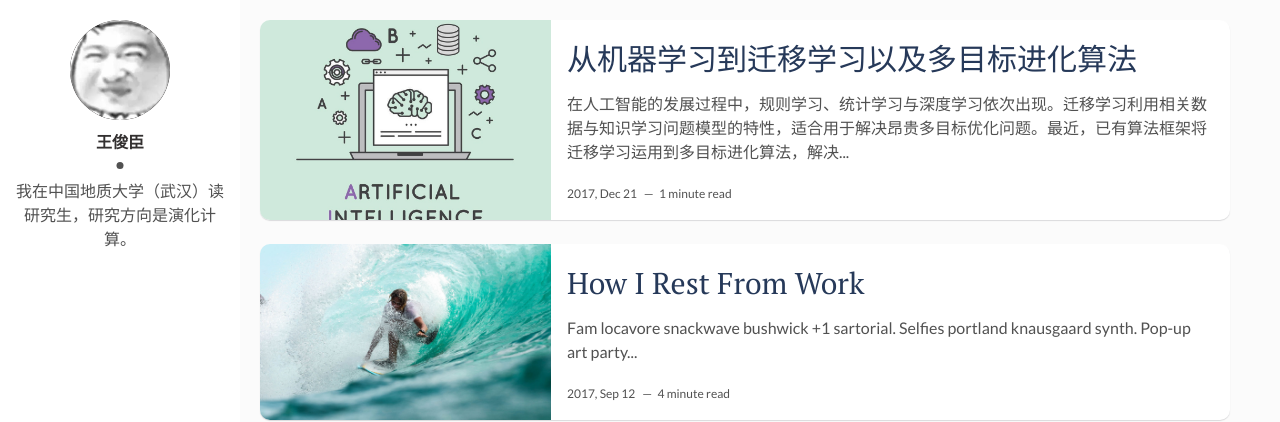
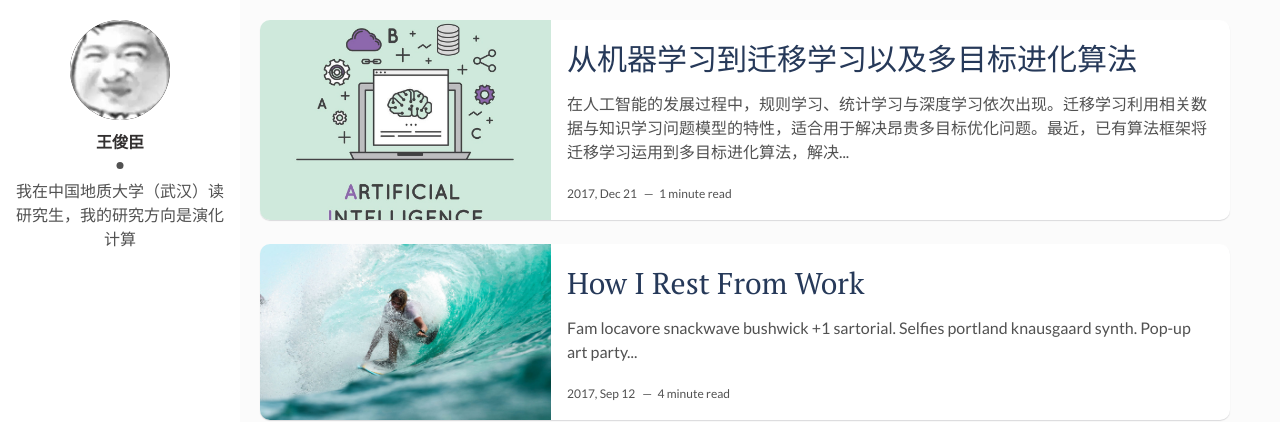
Before and after one commit to WangJunChen567/WangJunChen567.github.io, a Jekyll site: the page built from index.html, in a window 1280 px wide. Shown: the top 422 px of the page. Built offline with Jekyll 4.4.1, drawn with Linux system fonts in a browser that asks for light colours; the list of posts is cut into pages by our own code.

Commit message:
little update

```diff
--- a/_config.yml
+++ b/_config.yml
@@ -11,12 +11,12 @@
 # Author Settings
 author: 王俊臣 # add your name
 author-img: profile-photo.jpg # add your photo
-about-author: 我在中国地质大学（武汉）读研究生，研究方向是演化计算。 # add description
+about-author: 我在中国地质大学（武汉）读研究生，我的研究方向是演化计算 # add description
 twitter: # add your Twitter handle
 facebook: # add your Facebook handle
 github: WangJunChen567 # add your Github handle
 linkedin: # add your Linkedin handle
-email: # add your Email address
+email: wangjunchen@cug.edu.cn # add your Email address
 
 # Disqus
 discus-identifier: JC-Wang # add your discus identifier
```
